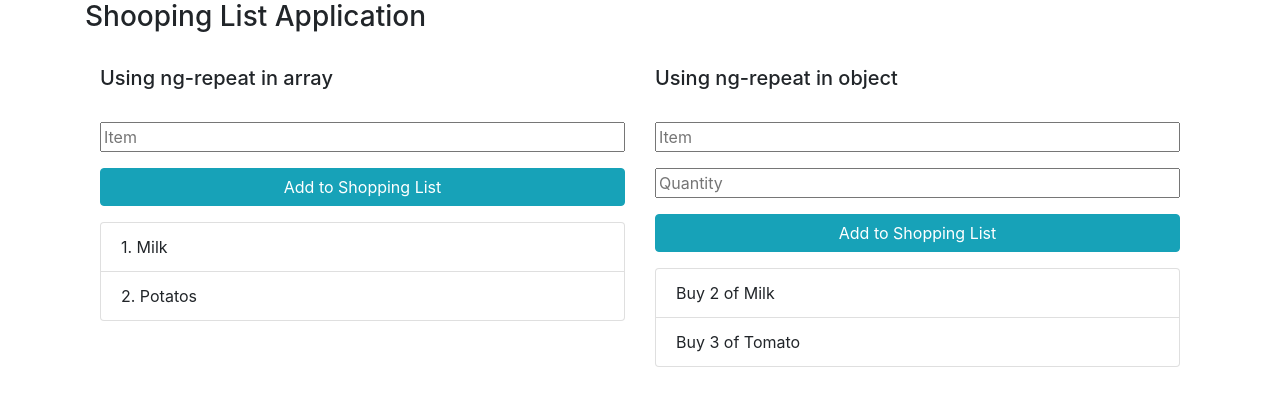
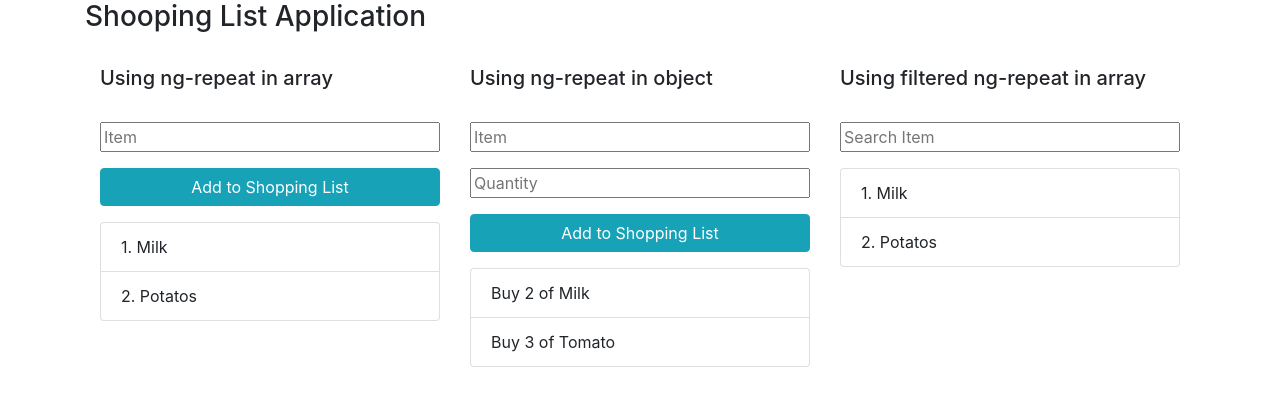
Before and after one commit to yahmed-mohammad/AngularJsProjects, a plain HTML site: page 5_ShoppingList/index.html in a window 1280 px wide. Drawn offline with nearby package versions, Linux system fonts and the light colour scheme.

Commit message:
Added filtered ng-repeat to the Shopping List App

```diff
--- a/5_ShoppingList/index.html
+++ b/5_ShoppingList/index.html
@@ -15,7 +15,7 @@
         <h3>Shooping List Application</h3><br>
         <div class="container">
             <div class="row">
-                <div class="col-md-6">
+                <div class="col-md-4">
                     <h5>Using ng-repeat in array</h5><br>
                     <input type="text" ng-model="newItemArray" class="input-group mb-3" placeholder="Item">
                     <button type="button" class="btn btn-info btn-block mb-3" ng-click="addToArray()">Add to Shopping List</button>
@@ -23,7 +23,7 @@
                         <li class="list-group-item" ng-repeat="item in arrayShoppingList">{{$index + 1}}. {{item}}</li>
                     </ul>
                 </div>
-                <div class="col-md-6">
+                <div class="col-md-4">
                     <h5>Using ng-repeat in object</h5><br>
                     <input type="text" ng-model="newItemObject" class="input-group mb-3" placeholder="Item">
                     <input type="text" ng-model="newItemQuantity" class="input-group mb-3" placeholder="Quantity">
@@ -32,6 +32,13 @@
                         <li class="list-group-item" ng-repeat="item in objectShoppingList">Buy {{item.quantity}} of {{item.name}}</li>
                     </ul>
                 </div>
+                <div class="col-md-4">
+                  <h5>Using filtered ng-repeat in array</h5><br>
+                  <input type="text" ng-model="search" class="input-group mb-3" placeholder="Search Item">
+                  <ul class="list-group">
+                      <li class="list-group-item" ng-repeat="item in arrayShoppingList | filter : search">{{$index + 1}}. {{item}}</li>
+                  </ul>
+              </div>
             </div>
         </div>
       </div>
```
